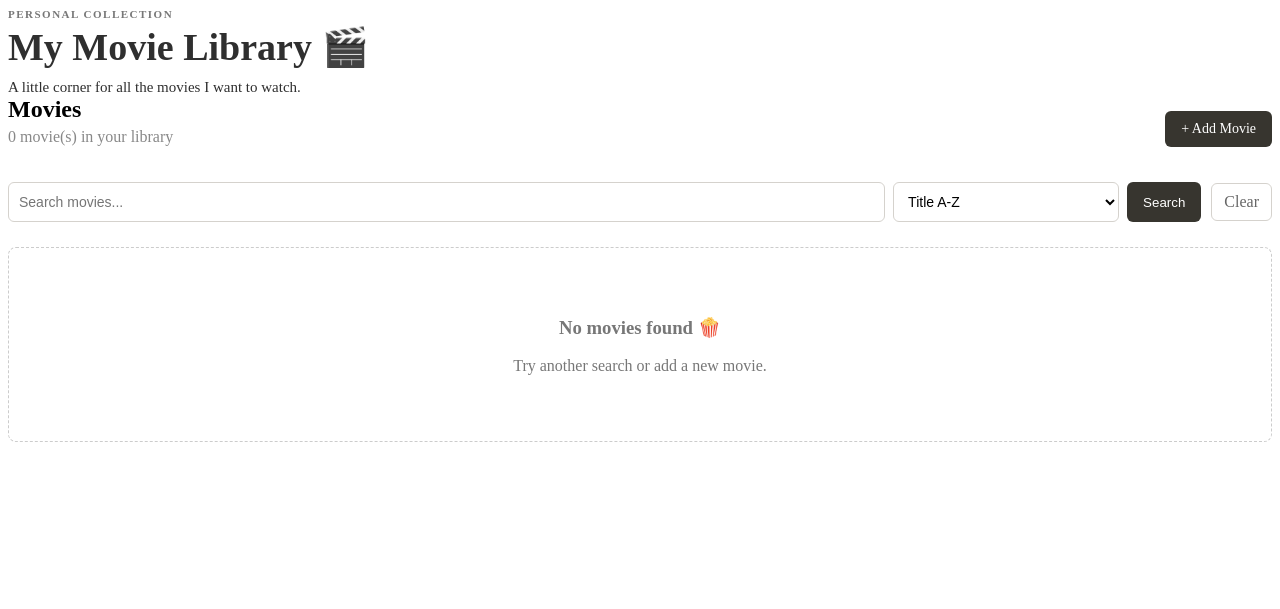
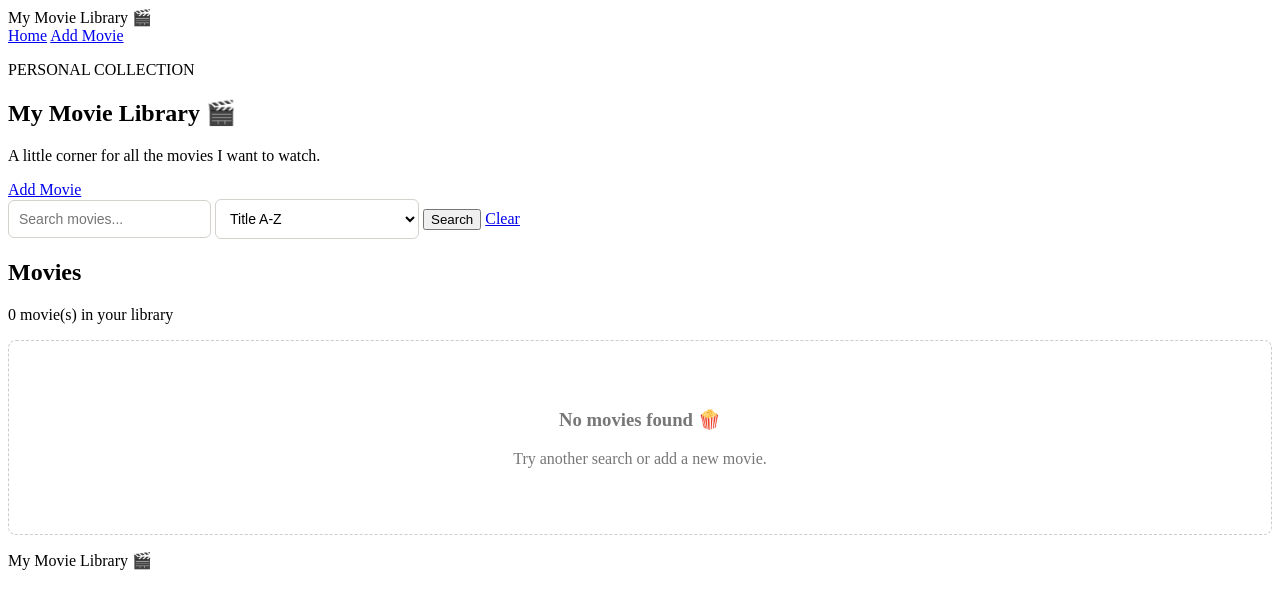
Before and after one commit to phiba-pixel/movie-platform, a Flask app: page / in a window 1280 px wide. Shown: the top 609 px of the page. Run offline with Flask 3, Linux system fonts and the light colour scheme; data that the repository does not hold is empty; some libraries are stand-ins or nearby versions.

Commit message:
Update lists.html

```diff
--- a/templates/lists.html
+++ b/templates/lists.html
@@ -10,59 +10,78 @@
 
 </head>
 
+
 <body>
 
-<div class="page">
+
+<header class="movie-header">
+
+    <div class="movie-logo">
+        My Movie Library 🎬
+    </div>
+
+    <nav>
+        <a href="/">Home</a>
+        <a href="/movie">Add Movie</a>
+    </nav>
+
+</header>
 
 
-    <!-- BANNER -->
+<main>
 
-    <div class="banner">
 
-        <div class="banner-content">
+    <!-- HERO BANNER -->
 
-            <p class="eyebrow">
+    <section class="movie-banner">
+
+        <div class="movie-banner-content">
+
+            <p class="movie-eyebrow">
                 PERSONAL COLLECTION
             </p>
 
-            <h1>My Movie Library 🎬</h1>
+            <h1>
+                My Movie Library 🎬
+            </h1>
 
             <p>
-                A little corner for all the movies
-                I want to watch.
+                A little corner for all the movies I want to watch.
             </p>
 
-        </div>
-
-    </div>
-
-
-    <!-- TOP BAR -->
-
-    <div class="top-bar">
-
-        <div>
-
-            <h2>Movies</h2>
-
-            <p class="subtitle">
-                {{ movies|length }} movie(s) in your library
-            </p>
-
-        </div>
-
-        <a class="add-button" href="/movie">
-            + Add Movie
+            <a href="/movie" class="movie-main-button">
+                Add Movie
             </a>
 
         </div>
 
 
-    <!-- SEARCH + SORT -->
+        <div class="banner-posters">
 
-    <div class="controls">
+            {% for movie in movies[:3] %}
 
-        <form action="/" method="GET" class="search-form">
+                {% if movie[5] %}
+
+                    <img
+                        src="{{ movie[5] }}"
+                        alt="{{ movie[1] }}"
+                    >
+
+                {% endif %}
+
+            {% endfor %}
+
+        </div>
+
+    </section>
+
+
+
+    <!-- SEARCH -->
+
+    <section class="movie-controls">
+
+        <form action="/" method="GET">
 
             <input
                 type="text"
@@ -81,12 +100,12 @@
 
                 <option value="rating_high"
                     {% if sort == "rating_high" %}selected{% endif %}>
-                    ⭐ Rating: Highest → Lowest
+                    Rating: Highest → Lowest
                 </option>
 
                 <option value="rating_low"
                     {% if sort == "rating_low" %}selected{% endif %}>
-                    ⭐ Rating: Lowest → Highest
+                    Rating: Lowest → Highest
                 </option>
 
                 <option value="status"
@@ -101,28 +120,38 @@
                 Search
             </button>
 
-        </form>
-
-
-        <a class="show-all" href="/">
+            <a href="/">
                 Clear
             </a>
 
-    </div>
+        </form>
+
+    </section>
 
 
-    <!-- MOVIE GRID -->
 
-    <div class="movie-grid">
+    <!-- CATALOG -->
+
+    <section class="movie-catalog">
+
+        <h2>
+            Movies
+        </h2>
+
+        <p class="catalog-subtitle">
+            {{ movies|length }} movie(s) in your library
+        </p>
+
+
+        <div class="movie-catalog-grid">
+
 
             {% for movie in movies %}
 
-        <div class="movie-card">
+            <div class="catalog-movie">
 
 
-            <!-- MOVIE POSTER -->
-
-            <div class="movie-poster">
+                <!-- POSTER -->
 
                 {% if movie[5] %}
 
@@ -133,47 +162,38 @@
 
                 {% else %}
 
-        <div class="movie-icon">
+                    <div class="no-poster">
                         🎬
                     </div>
 
                 {% endif %}
 
-</div>
 
-
-            <!-- MOVIE INFORMATION -->
-
-            <div class="movie-info">
+                <!-- MOVIE INFO -->
 
                 <h3>
                     {{ movie[1] }}
                 </h3>
 
-                <p class="genre">
+                <p class="catalog-genre">
                     {{ movie[2] }}
                 </p>
 
 
                 <!-- RATING -->
 
-                <div class="stars">
+                <div class="catalog-stars">
 
                     {% if movie[3] == 1 %}
                         ★☆☆☆☆
-
                     {% elif movie[3] == 2 %}
                         ★★☆☆☆
-
                     {% elif movie[3] == 3 %}
                         ★★★☆☆
-
                     {% elif movie[3] == 4 %}
                         ★★★★☆
-
                     {% elif movie[3] == 5 %}
                         ★★★★★
-
                     {% endif %}
 
                 </div>
@@ -195,14 +215,20 @@
 
                 {% endif %}
 
-            </div>
 
-            <a href ="/movie/{{movie[0]}}">View Details</a>
+                <!-- DETAILS -->
+
+                <a
+                    href="/movie/{{ movie[0] }}"
+                    class="details-link"
+                >
+                    View Details
+                </a>
 
 
-            <!-- ACTIONS -->
+                <!-- EDIT / DELETE -->
 
-            <div class="movie-actions">
+                <div class="catalog-actions">
 
                     <a href="/edit/{{ movie[0] }}">
                         Edit
@@ -220,24 +246,37 @@
 
             </div>
 
+
             {% else %}
 
             <div class="empty">
-
                 <h3>No movies found 🍿</h3>
 
                 <p>
                     Try another search or add a new movie.
                 </p>
-
             </div>
 
             {% endfor %}
 
-    </div>
-
 
         </div>
 
+    </section>
+
+
+</main>
+
+
+<footer class="movie-footer">
+
+    <p>
+        My Movie Library 🎬
+    </p>
+
+</footer>
+
+
 </body>
+
 </html>
```
Lines whose indentation alone changed are shown as unchanged.
